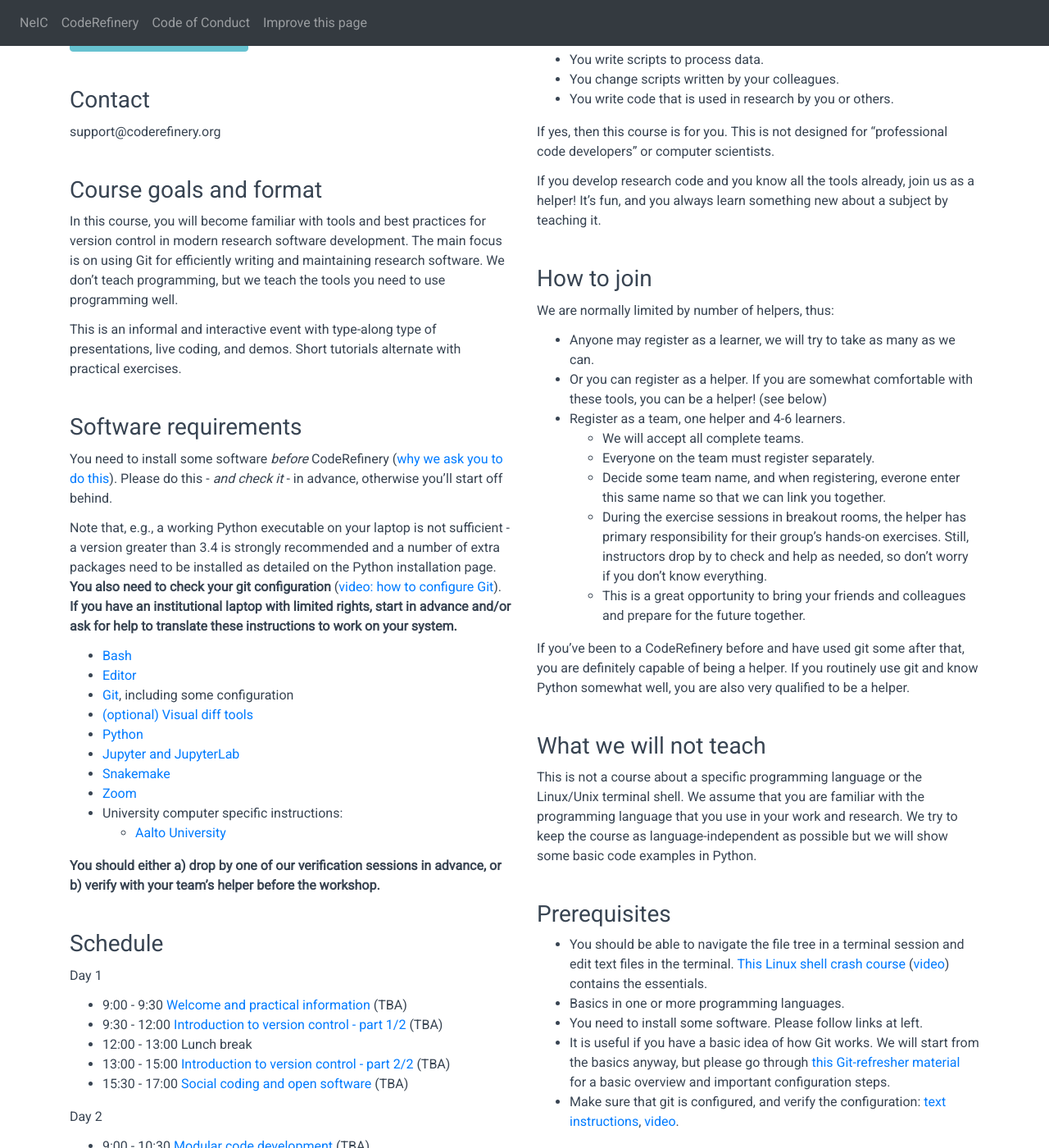
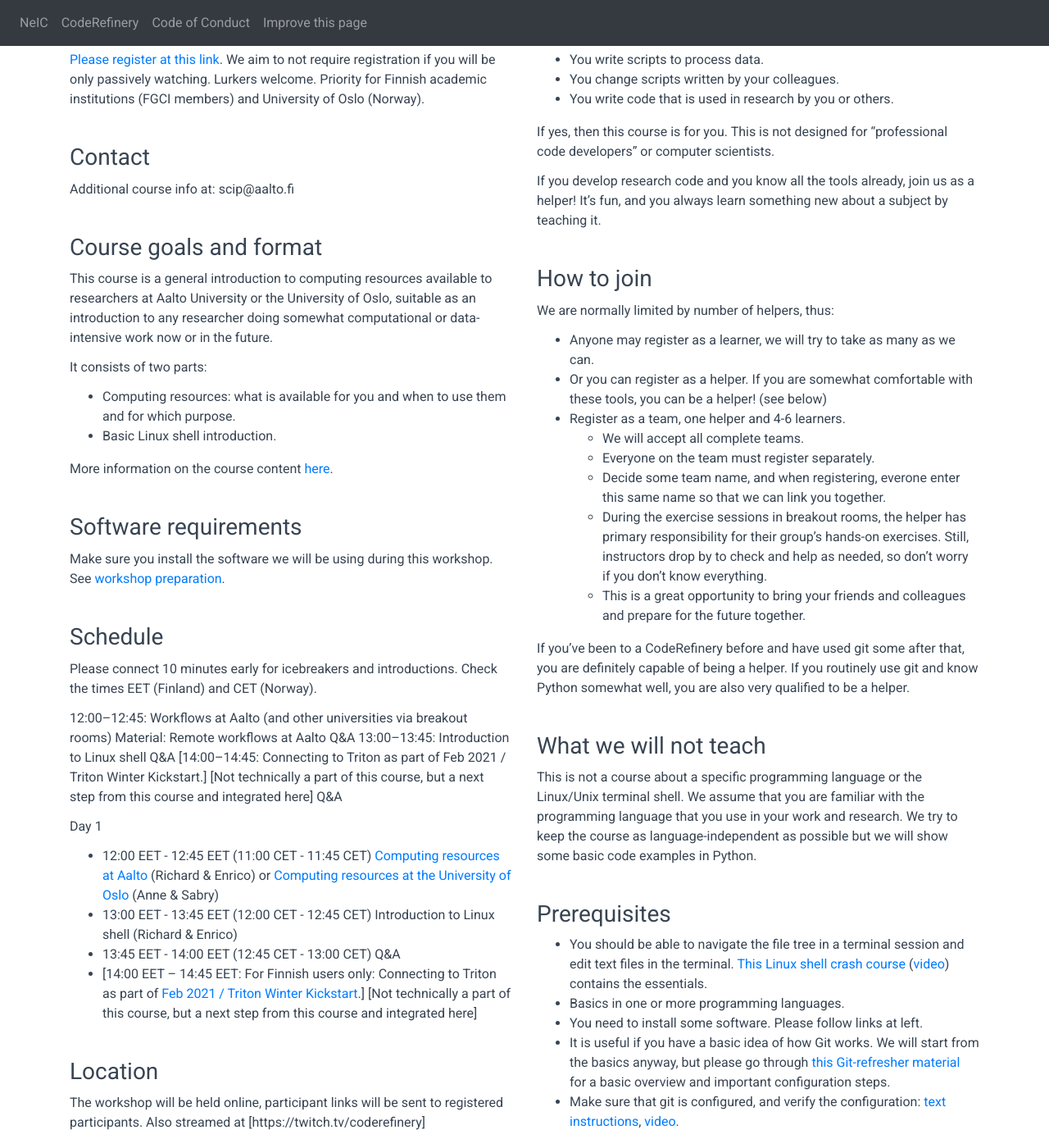
Before and after one commit to coderefinery/2021-01-29-linux-online, a Jekyll site: the page built from index.md, in a window 1280 px wide and 1400 px high, scrolled down 312 px. Shown: the whole window at 82% size. Built offline with Jekyll 4.4.1, drawn with Linux system fonts in a browser that asks for light colours; comment, search, counter and statistics services are not loaded; some of the changed text lies outside the part shown.

Commit message:
Update left_column.md

```diff
--- a/left_column.md
+++ b/left_column.md
@@ -1,116 +1,62 @@
 
 
-### Dates, 2020
+### January 29, 2021
 
-<a class="btn btn-info disabled" href="#" data-mode="1" target="_blank">Registration will open soon</a>
+Registration:
+
+[Please register at this link](https://docs.google.com/forms/d/e/1FAIpQLScuBRlKQ4X-ZVSUhoz8zLYSgAI5xH91Cg9hfkEHrjmerViy0Q/viewform). We aim to not require registration if you will be only passively watching. Lurkers welcome. Priority for Finnish academic institutions (FGCI members) and University of Oslo (Norway).
+
 
 
 ### Contact
 
-support@coderefinery.org
 
-
+Additional course info at: scip@aalto.fi
 
 
 ### Course goals and format
 
-In this course, you will become familiar with tools and best practices
-for version control in modern research software development. The main
-focus is on using Git for efficiently writing and maintaining research
-software.  We don't teach programming, but we teach the tools you need
-to use programming well.
+This course is a general introduction to computing resources available to researchers at Aalto University or the University of Oslo, suitable as an introduction to any researcher doing somewhat computational or data-intensive work now or in the future.
 
-This is an informal and interactive event with type-along type
-of presentations, live coding, and demos. Short tutorials alternate
-with practical exercises.
+It consists of two parts:
 
+- Computing resources: what is available for you and when to use them and for which purpose.
+- Basic Linux shell introduction.
 
+More information on the course content [here](https://scicomp.aalto.fi/training/scip/intro-linux-aalto-computing/#jan-2020-intro-to-linux-and-aalto-computing).
 
 ### Software requirements
 
-You need to install some software *before* CodeRefinery ([why we ask
-you to do
-this](https://coderefinery.github.io/installation/#why-are-we-asking-participants-to-install-software)).
-Please do this - *and check it* - in advance, otherwise you'll start off
-behind.
-
-Note that, e.g., a working Python executable on your laptop is not sufficient -
-a version greater than 3.4 is strongly recommended and a number of extra
-packages need to be installed as detailed on the Python installation
-page.  **You also need to check your git configuration**
-([video: how to configure Git](https://www.youtube.com/watch?v=WdDTp8NeHBs&list=PLpLblYHCzJACyKCfHnPwRruOxllNoHsEg)).
-**If you have an institutional laptop with limited rights, start in advance
-and/or ask for help to translate these instructions to work on your system.**
-
-- [Bash](https://coderefinery.github.io/installation/bash/)
-- [Editor](https://coderefinery.github.io/installation/editors/)
-- [Git](https://coderefinery.github.io/installation/git/), including
-  some **configuration**
-- [(optional) Visual diff tools](https://coderefinery.github.io/installation/difftools/)
-- [Python](https://coderefinery.github.io/installation/python/)
-- [Jupyter and JupyterLab](https://coderefinery.github.io/installation/jupyter)
-- [Snakemake](https://coderefinery.github.io/installation/snakemake)
-- [Zoom](https://coderefinery.github.io/installation/zoom/)
-- University computer specific instructions:
-  - [Aalto University](https://scicomp.aalto.fi/news/coderefinery/)
-
-**You should either a) drop by one of our verification sessions in
-advance, or b) verify with your team's helper before the workshop.**
-
+Make sure you install the software we will be using during this workshop.
+See [workshop preparation](https://scicomp.aalto.fi/training/scip/intro-linux-aalto-computing/#preparation).
 
 ### Schedule
 
+Please connect 10 minutes early for icebreakers and introductions. Check the times EET (Finland) and CET (Norway).
+
+12:00–12:45: Workflows at Aalto (and other universities via breakout rooms)
+Material: Remote workflows at Aalto
+Q&A
+13:00–13:45: Introduction to Linux shell
+Q&A
+[14:00–14:45: Connecting to Triton as part of Feb 2021 / Triton Winter Kickstart.]
+[Not technically a part of this course, but a next step from this course and integrated here]
+Q&A
+
+
 Day 1
-- 9:00 - 9:30
-  [Welcome and practical information](https://github.com/coderefinery/workshop-intro/blob/master/README.md)
-  (TBA)
-- 9:30 - 12:00
-  [Introduction to version control - part 1/2](https://coderefinery.github.io/git-intro/)
-  (TBA)
-- 12:00 - 13:00
-  Lunch break
-- 13:00 - 15:00
-  [Introduction to version control - part 2/2](https://coderefinery.github.io/git-intro/)
-  (TBA)
-- 15:30 - 17:00
-  [Social coding and open software](https://cicero.xyz/v3/remark/0.14.0/github.com/coderefinery/social-coding/master/talk.md)
-  (TBA)
-
-Day 2
-- 9:00 - 10:30
-  [Modular code development](https://cicero.xyz/v3/remark/0.14.0/github.com/coderefinery/modular-code-development/master/talk.md)
-  (TBA)
-- 11:00 - 12:00
-  [Collaborative distributed version control 1/2](https://coderefinery.github.io/git-collaborative/)
-  (TBA)
-- 12:00 - 13:00
-  Lunch break
-- 13:00 - 14:30
-  [Collaborative distributed version control 2/2](https://coderefinery.github.io/git-collaborative/)
-  (TBA)
-- 15:00-17:00
-  [Reproducible research and FAIR data](https://coderefinery.github.io/reproducible-research/)
-  (TBA)
-
-Day 3
-- 9:00 - 10:30
-  [Documentation](https://coderefinery.github.io/documentation/)
-  (TBA)
-- 11:00 - 12:00
-  [Automated testing part 1/2](https://coderefinery.github.io/testing/)
-  (TBA)
-- 12:00 - 13:00
-  Lunch break
-- 13:00 - 14:00
-  [Automated testing part 2/2](https://coderefinery.github.io/testing/)
-  (TBA)
-- 14:30 - 16:30
-  [Jupyter](https://coderefinery.github.io/jupyter/)
-  (TBA)
-- 16:30 - 17:00
-  [Concluding remarks and where to go from here](https://github.com/coderefinery/workshop-outro/blob/master/README.md)
-  (TBA)
-
+- 12:00 EET - 12:45 EET (11:00 CET - 11:45 CET)
+  [Computing resources at Aalto](https://scicomp.aalto.fi/triton/usage/workflows/)
+  (Richard & Enrico)
+  or  [Computing resources at the University of Oslo]()
+  (Anne & Sabry)
+- 13:00 EET - 13:45 EET (12:00 CET - 12:45 CET)
+  Introduction to Linux shell
+  (Richard & Enrico)
+- 13:45 EET - 14:00 EET (12:45 CET - 13:00 CET)
+  Q&A
+- [14:00 EET – 14:45 EET: For Finnish users only: Connecting to Triton as part of [Feb 2021 / Triton Winter Kickstart](https://scicomp.aalto.fi/training/scip/winter-kickstart/).]
+[Not technically a part of this course, but a next step from this course and integrated here]
 
 ### Location
 
@@ -120,5 +66,4 @@ registered participants.  Also streamed at [https://twitch.tv/coderefinery]
 
 ### Price
 
-Free of charge, funded by the [Nordic e-Infrastructure
-Collaboration](https://neic.no/).
+Free of charge. This course is organized and led by the University of Aalto (Finland).
```
